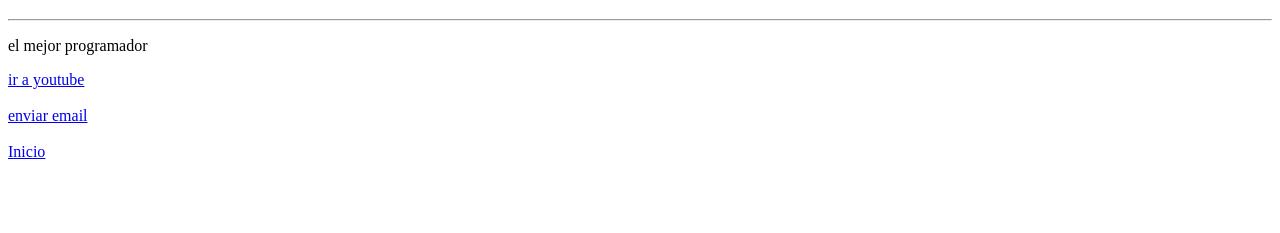
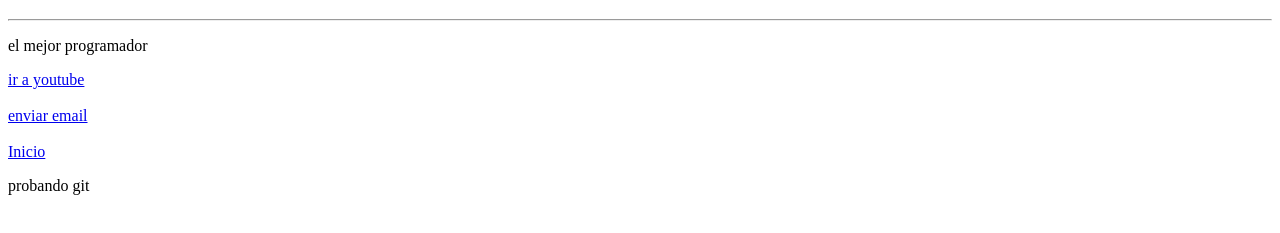
Before and after one commit to tofaust22/practica, a plain HTML site: page acerca.html in a window 1280 px wide. Shown: the part 61-294 px from the top of the page. Drawn offline with Linux system fonts and the light colour scheme.

Commit message:
Segundo commit

```diff
--- a/acerca.html
+++ b/acerca.html
@@ -15,6 +15,7 @@
     <a href="mailto:faustperez22@gmail.com?subject=Contacto&body=prueba email">enviar email</a>
     <br><br/>
     <a href="index.html">Inicio</a>
+    <p>probando git</p>
     <br><br/>
 
 </body>
```
